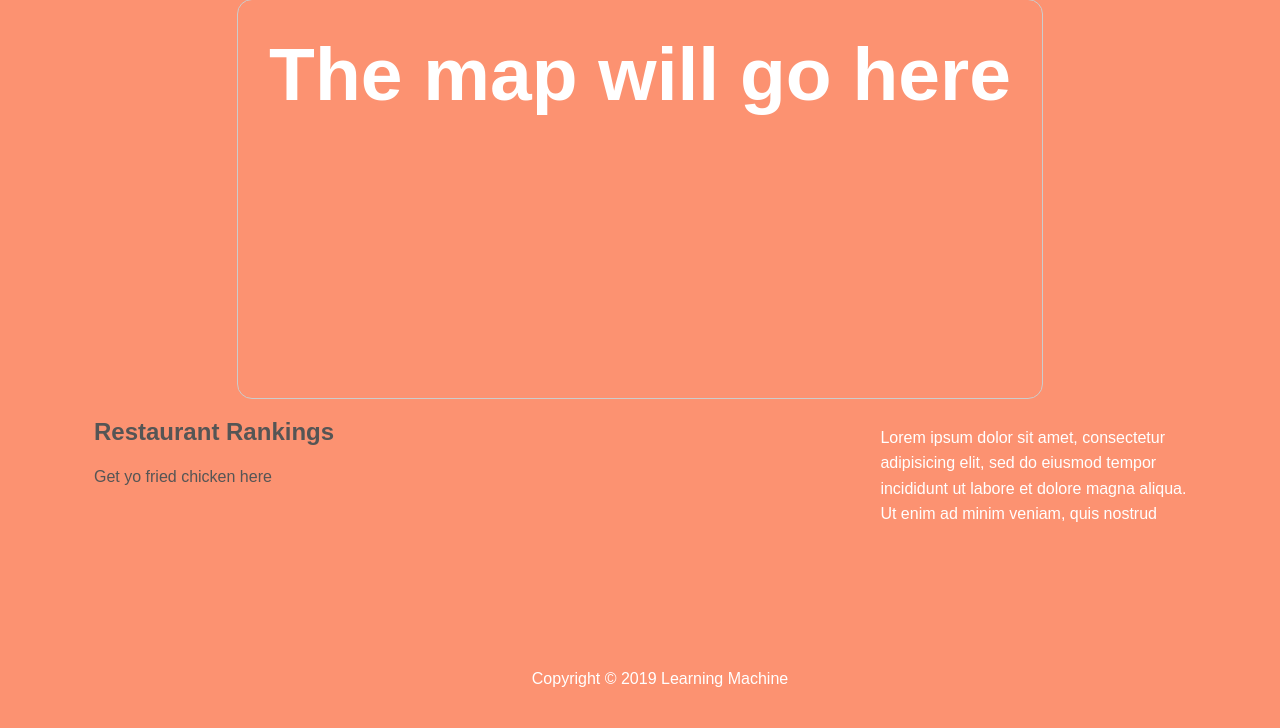
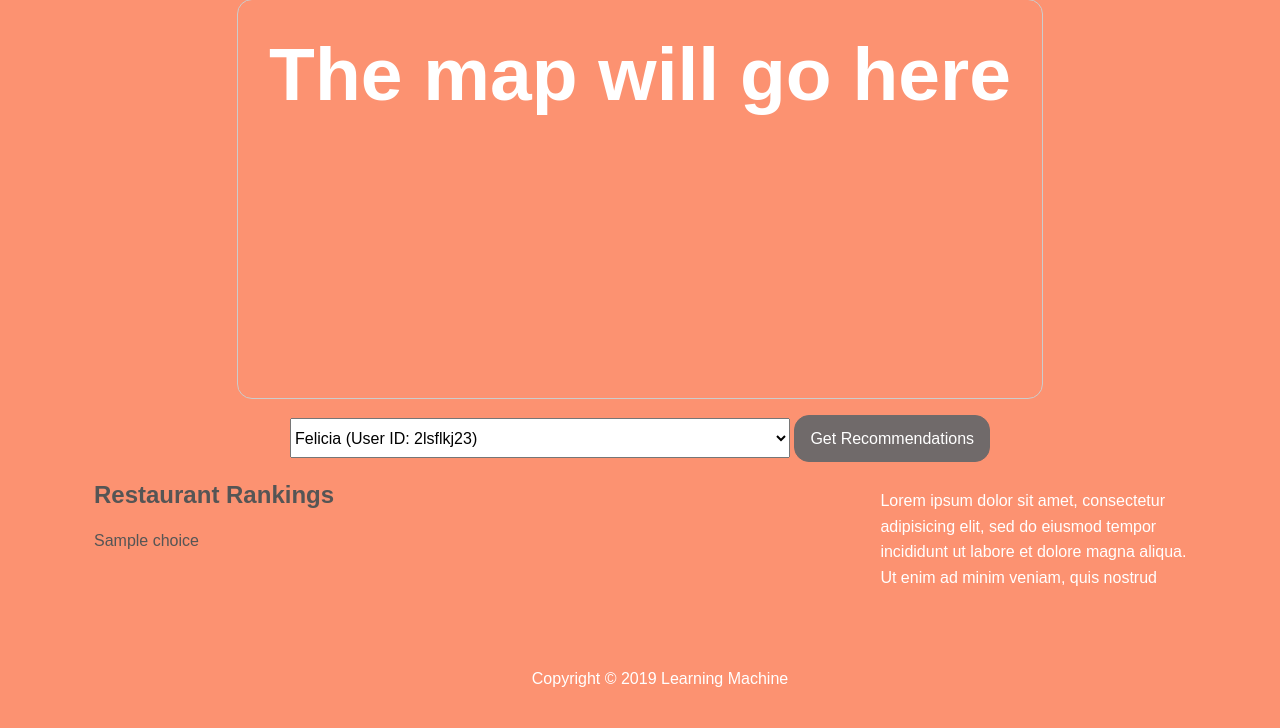
Before and after one commit to wonchankim97/Yelp-Recommender, a Flask app: template flask_app/templates/predict.html in a window 1280 px wide. Shown: the part 72-800 px from the top of the page. Run offline with Flask 2, Linux system fonts and the light colour scheme; the template is opened without the code that fills it: most values are stand-ins (such as "Sample title", 1, 10 or a date in 2020); parts of the project's set-up code (start-up, migrations or seed data) failed here and were passed over; some libraries are stand-ins or nearby versions.

Commit message:
requests test

```diff
--- a/flask_app/app.py
+++ b/flask_app/app.py
@@ -1,6 +1,6 @@
 from flask import Flask, render_template, request, jsonify
 # from model_api import make_prediction
-# from module.model import *
+from module.model import *
 
 app = Flask(__name__)
 # load data
@@ -16,7 +16,6 @@ app = Flask(__name__)
 
 # # ensembled
 # es = Ensemble(rv)
-# es_predict = es.predict()
 
 ##############################
 
@@ -32,10 +31,23 @@ def demo():
     return render_template('demo.html', title='Demo')
 
 @app.route('/demo/predict', methods=['GET','POST'])
-# def demo(req, res)# put in the request. ):
-#     req.body.user_id
 def predict():
-    return render_template('predict.html', title='Predict')
+    # test
+    # x = rv.review_df.head()
+    # print(x)
+    x = request.form['choice']
+    # value = request.args['name']
+
+    # if(request.args):
+    #     x_input, predictions = \
+    #         make_prediction(request.args['chat_in'])
+    #     print(x_input)
+    # return flask.render_template('predictor.html',
+    #                                  chat_in=x_input,
+    #                                  prediction=predictions)
+
+    # es_predict = es.predict(request.args['input'])
+    return render_template('predict.html', title='Predict', choice = x) #, id_input=es_predict)
 
 # @app.route('/predict',methods=['POST'])
 # def predict():
--- a/flask_app/static/css/style.css
+++ b/flask_app/static/css/style.css
@@ -13,14 +13,14 @@ body{
     overflow:hidden;
 }
 
-#formControlSelect1 {
+#choice {
     min-height: 30px;
 }
 
-a.button {
-    -webkit-appearance: button;
+#id_submit {
+    /* -webkit-appearance: button;
     -moz-appearance: button;
-    appearance: button;
+    appearance: button; */
 
 	background-color:rgb(112, 106, 106);
 	color:#fff;
@@ -40,7 +40,7 @@ a.button {
     font: inherit;
 } */
 
-a.button:hover{
+#id_submit:hover{
 	background:rgb(214, 197, 99);
 	color:#333;
 }
--- a/flask_app/templates/demo.html
+++ b/flask_app/templates/demo.html
@@ -1,14 +1,5 @@
 {% extends 'layout.html'%}
-{% block rank %}
-    {{super()}}
-    <h1>Restaurant Rankings</h1>
-    <p>
-        Get yo fried chicken here
-    </p>
-{% endblock rank %}
-
 {% block recommend %}
-    {{super()}}
     <div id="wrapper">
             <section id="map">
                 <h1>The map will go here</h1>
@@ -17,22 +8,32 @@
                 <p>
 
                 </p>
-                <select id="formControlSelect1">
-                    <option>Felicia (User ID: 2lsflkj23)</option>
-                    <option>Example one</option>
+                <form action='/demo/predict' method='post'>
+                    <select id="choice" name='choice'>
+                        <option name="Felicia">Felicia (User ID: 2lsflkj23)</option>
+                        <option name="Matilda">Matilda (User ID: sadfjk223)</option>
                         <option>Example one</option>
                         <option>Example one</option>
                         <option>Example one</option>
                         <option>Example one</option>
                         <option>Example one</option>
                     </select>
+                    <!-- <input type='hidden' name='test1' value='1'/>
+                    <input type='hidden' name='test2' value='2'/>
+                    <input type='text' name='test3' id='test3' value='3'/>
+                    <input type='text' name='test4' id='test4' value='4'/> -->
 
-                <a href="/demo/predict" class="button" type="button">
+                    <button href="/demo/predict" type='submit' id='id_submit'>
                         Get Recommendations
-                </a>
+                    </button>
+                    <!-- <br/><br/> -->
+                    <!-- <a href="/demo/predict" class="button" type="button" onclick="document.getElementsByTagName('form').submit()">
+                        Get Recommendations
+                    </a> -->
                     <!-- <button type="button" class="button" href="/predicth">
                         Get Recommendations
                     </button> -->
+                </form>
             </aside>
         </div>
 {% endblock recommend %}
--- a/flask_app/templates/predict.html
+++ b/flask_app/templates/predict.html
@@ -1,11 +1,12 @@
 {% extends 'demo.html'%}
-{% block recommend %}
-    <div id="wrapper">
-            <section id="map">
-                <h1>The map will go here</h1>
-            </section>
-        </div>
-{% endblock recommend %}
+
+
+{% block rank %}
+    <h1>Restaurant Rankings</h1>
+    <p>
+        {{choice}}
+    </p>
+{% endblock rank %}
 
 
 
```
Also changed, not shown: flask_app/module/model.py (+8 -8 lines), flask_app/templates/home.html (+8 -3 lines). Lines whose indentation alone changed are shown as unchanged.
